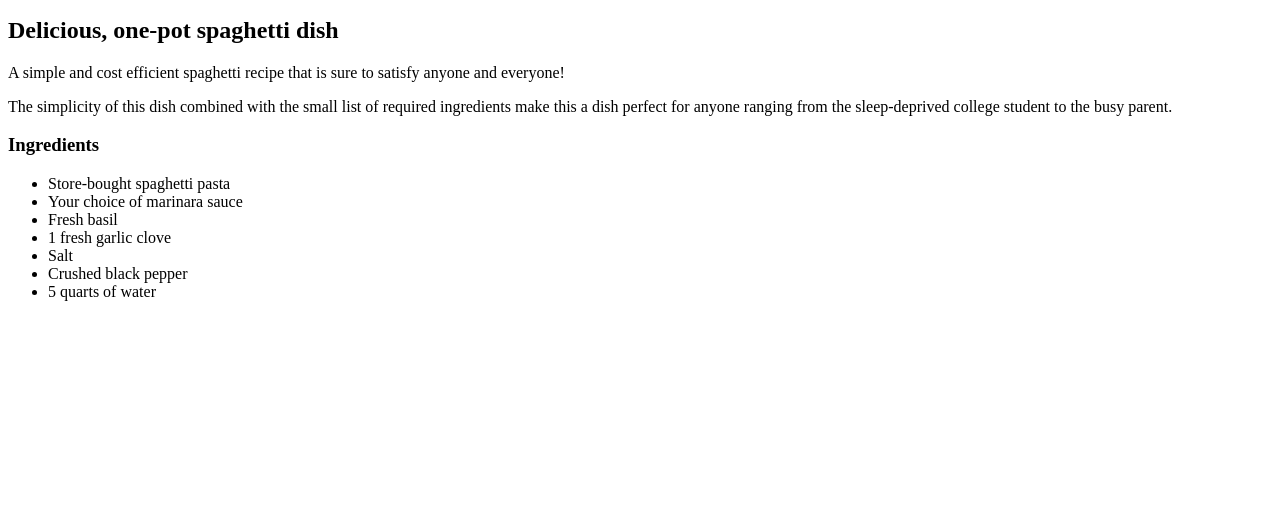
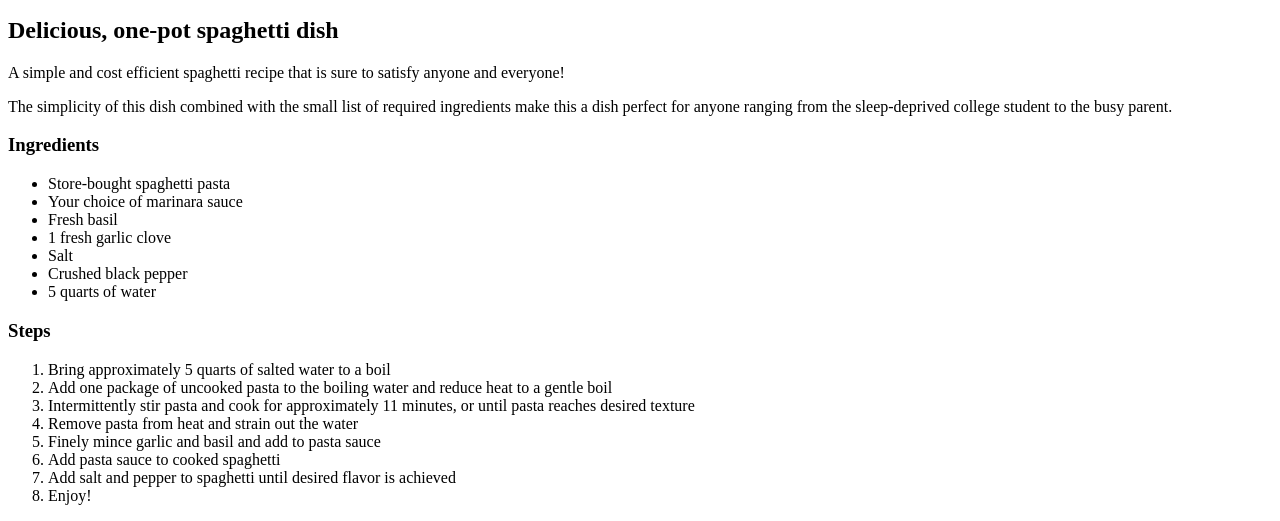
Before and after one commit to KyleA99/odin-recipes, a plain HTML site: page recipes/spaghetti/spaghetti.html in a window 1280 px wide. Shown: the part 621-1142 px from the top of the page. Before the commit the page ends 938 px from the top, so only its background shows below. Drawn offline with Linux system fonts and the light colour scheme.

Commit message:
Add recipe steps heading and ordered list of steps

```diff
--- a/recipes/spaghetti/spaghetti.html
+++ b/recipes/spaghetti/spaghetti.html
@@ -27,5 +27,16 @@
             <li>Crushed black pepper</li>
             <li>5 quarts of water</li>
         </ul>
+    <h3>Steps</h3>
+        <ol>
+            <li>Bring approximately 5 quarts of salted water to a boil</li>
+            <li>Add one package of uncooked pasta to the boiling water and reduce heat to a gentle boil</li>
+            <li>Intermittently stir pasta and cook for approximately 11 minutes, or until pasta reaches desired texture</li>
+            <li>Remove pasta from heat and strain out the water</li>
+            <li>Finely mince garlic and basil and add to pasta sauce</li>
+            <li>Add pasta sauce to cooked spaghetti</li>
+            <li>Add salt and pepper to spaghetti until desired flavor is achieved</li>
+            <li>Enjoy!</li>
+        </ol>
 </body>
 </html>
```
